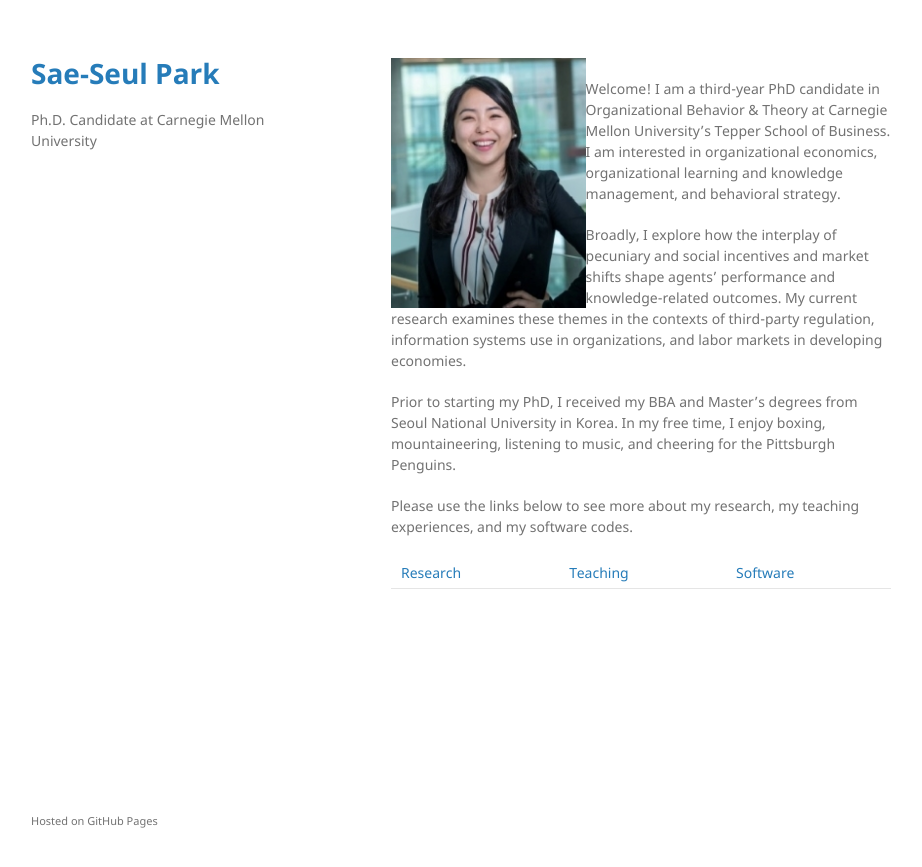
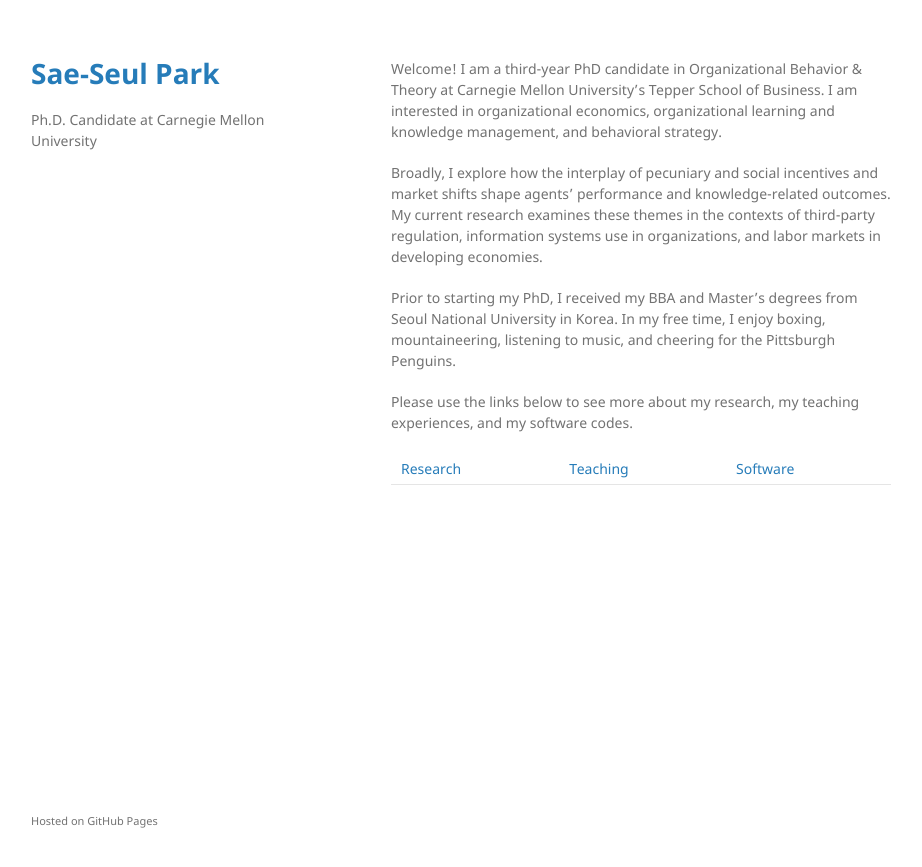
Before and after one commit to saepark/saepark.github.io, a Jekyll site: the page built from index.md, in a window 1280 px wide. Shown: the top 867 px of the page, without its empty margins (179-1101 px from the left). Built offline with Jekyll 4.4.1, drawn with Linux system fonts in a browser that asks for light colours; our own code applies the rules of GitHub Pages for plain Markdown files.

Commit message:
Update index.md

```diff
--- a/index.md
+++ b/index.md
@@ -1,5 +1,3 @@
-<img align="left" height="250" src="https://saepark.github.io/assets/img/sae-seul-park.jpg">
-
 Welcome! I am a third-year PhD candidate in Organizational Behavior & Theory at Carnegie Mellon University's Tepper School of Business. I am interested in organizational economics, organizational learning and knowledge management, and behavioral strategy.
 
 Broadly, I explore how the interplay of pecuniary and social incentives and market shifts shape agents' performance and knowledge-related outcomes. My current research examines these themes in the contexts of third-party regulation, information systems use in organizations, and labor markets in developing economies.
```
